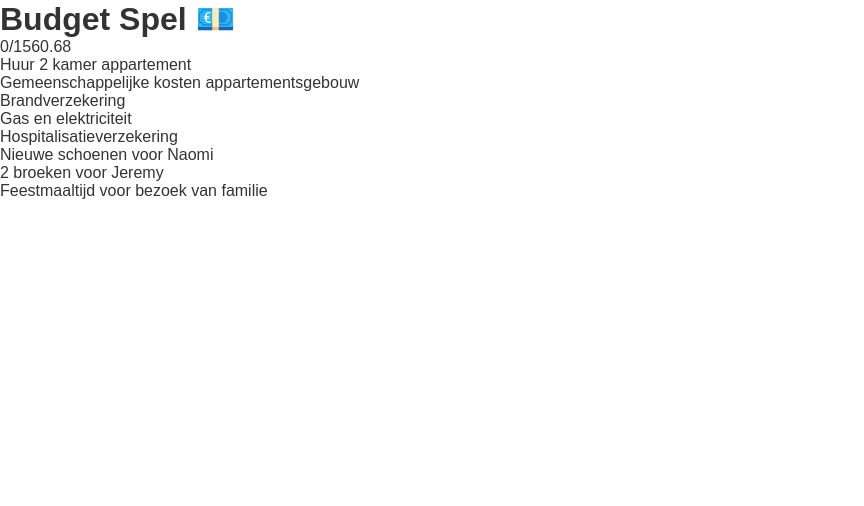
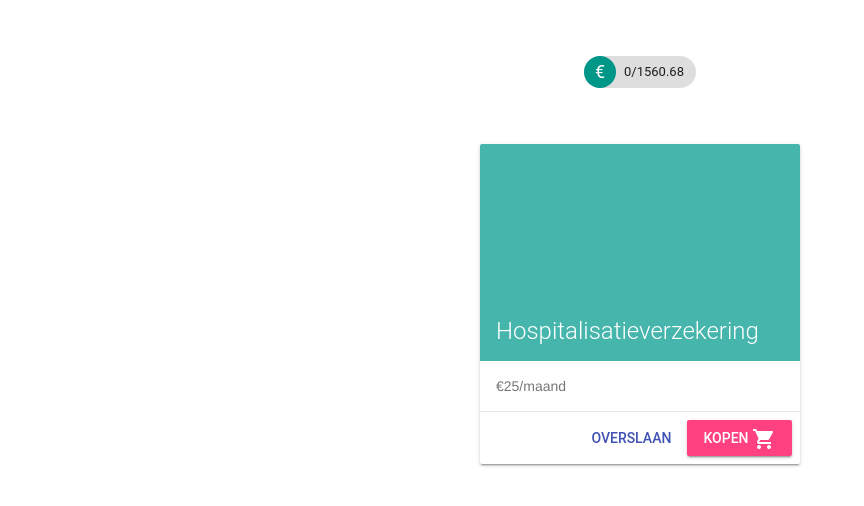
Before and after one commit to ThomasAndrewMacLean/budget-spel, a Vue app: page / in a window 1280 px wide. Shown: the top 506 px of the page, without its empty margins (0-864 px from the left). Built offline with nearby package versions, Linux system fonts and the light colour scheme.

Commit message:
basic implemantation 🔮🎉

```diff
--- a/src/App.vue
+++ b/src/App.vue
@@ -1,14 +1,25 @@
 <template>
-  <div>
-    <h1>{{title}}</h1>
-    {{runningTotal}}/{{totalBudget}}
-    <div @click="addToBasket(card)" v-for="card in cards" v-bind:key="card.id">{{ card.name }}</div>
+    <div class="wrapper">
+        <span class="chip mdl-chip mdl-chip--contact">
+            <span class="mdl-chip__contact mdl-color--teal mdl-color-text--white">€</span>
+            <span class="mdl-chip__text">{{runningTotal}}/{{totalBudget}}</span>
+        </span>
+
+        <card v-if="!finish" v-on:addToB="addToBasket" :data="cards[cardIndex]"></card>
+        <div v-if="finish">
+            <button @click="reload" class="mdl-button mdl-js-button mdl-button--fab mdl-js-ripple-effect mdl-button--colored">
+                <i class="material-icons">autorenew</i>
+            </button>
+        </div>
     </div>
 </template>
 
 <script>
-import { BUDGET } from './constants';
-const cards = require('../data/cards.json');
+    import {
+        BUDGET
+    } from './constants';
+    const cards = require('../data/cards.json').sort(() => Math.random() - 0.5);;
+    import card from './Card';
     export default {
         name: 'App',
         data() {
@@ -17,6 +28,8 @@ export default {
                 totalBudget: BUDGET,
                 cards,
                 basket: [],
+                cardIndex: 0,
+                finish: false,
             };
         },
         mounted() {
@@ -25,17 +38,56 @@ export default {
             //   .then(funds => (this.funds = funds));
         },
         computed: {
-    runningTotal: function() {
+            runningTotal: function () {
                 return this.basket.reduce((a, b) => (a += b.price), 0);
             },
         },
+        components: {
+            card
+        },
         methods: {
+            reload() {
+                window.location.reload(true);
+            },
             addToBasket(item) {
+                if (!item) {
+                    this.navigateCards(1);
+                    return;
+                }
+                if (this.basket.find(basketItem => basketItem.id === item.id)) {
+                    item.bought = false;
+                    this.basket.splice(this.basket.indexOf(item), 1);
+                } else {
+                    item.bought = true;
                     this.basket.push(item);
+                }
+                this.navigateCards(1);
             },
+            navigateCards(amount) {
+                const newIndex = this.cardIndex + amount;
+                if (newIndex >= 0 && newIndex < this.cards.length) {
+                    this.cardIndex = newIndex;
+                }
+                if (newIndex === this.cards.length) {
+                    this.finish = true;
+                }
+            }
         },
     };
 </script>
 
-<style>
+<style lang="less" scoped>
+    .wrapper {
+        display: flex;
+        flex-direction: column;
+        align-items: center;
+    }
+
+    .bought {
+        text-decoration: line-through;
+    }
+
+    .chip {
+        margin: 4rem;
+    }
 </style>
--- /dev/null
+++ b/src/Card.vue
@@ -0,0 +1,58 @@
+<template>
+    <div>
+
+        <!-- <h1>{{data.name}}</h1>
+        <button @click="$emit('addToB', data)"
+            class="mdl-button mdl-js-button mdl-button--fab mdl-js-ripple-effect mdl-button--colored">
+            <i class="material-icons">shopping_cart</i>
+        </button> -->
+
+        <!-- Square card -->
+
+        <div class="demo-card-square mdl-card mdl-shadow--2dp">
+            <div class="mdl-card__title mdl-card--expand">
+                <h2 class="mdl-card__title-text">{{data.name}}</h2>
+            </div>
+            <div class="mdl-card__supporting-text">
+                {{data.priceString}}
+            </div>
+            <div class="mdl-card__actions mdl-card--border">
+                <a @click="$emit('addToB', data)"
+                    class="float-right mdl-button mdl-js-button mdl-button--raised mdl-js-ripple-effect mdl-button--accent">
+                    Kopen <i class="material-icons">shopping_cart</i> </a>
+                <a :disabled="data.obligatory" @click="!data.obligatory && $emit('addToB')"
+                    class="float-right mdl-button mdl-button--colored mdl-js-button mdl-js-ripple-effect">
+                    Overslaan
+                </a>
+            </div>
+        </div>
+    </div>
+</template>
+
+<script>
+    export default {
+        props: {
+            data: {
+                type: Object,
+                required: true,
+            }
+        }
+    }
+</script>
+
+<style scoped>
+    .demo-card-square.mdl-card {
+        width: 320px;
+        height: 320px;
+    }
+
+    .demo-card-square>.mdl-card__title {
+        color: #fff;
+        background:
+            #46B6AC;
+    }
+
+    .float-right {
+        float: right;
+    }
+</style>
--- a/src/index.html
+++ b/src/index.html
@@ -6,6 +6,10 @@
     <meta name="viewport" content="width=device-width, initial-scale=1.0">
     <meta http-equiv="X-UA-Compatible" content="ie=edge">
     <title>Budget Spel</title>
+    <link rel="shortcut icon" type="image/x-icon" href="/favicon.ico" />
+    <link rel="stylesheet" href="https://fonts.googleapis.com/icon?family=Material+Icons">
+    <link rel="stylesheet" href="https://code.getmdl.io/1.3.0/material.indigo-pink.min.css">
+    <script defer src="https://code.getmdl.io/1.3.0/material.min.js"></script>
     <link rel="stylesheet" href="style.less">
 </head>
 
--- a/src/style.less
+++ b/src/style.less
@@ -9,9 +9,11 @@ html {
 
 body {
   color: #333;
-  font-family: 'Quicksand', sans-serif;
+  //   font-family: 'Quicksand', sans-serif;
   font-size: 16px;
   overflow: hidden;
   height: 100vh;
   width: 100vw;
+  display: flex;
+  justify-content: center;
 }
```
Also changed, not shown: 2 other files (tests, documents, lock files or other folders). Lines whose indentation alone changed are shown as unchanged.
